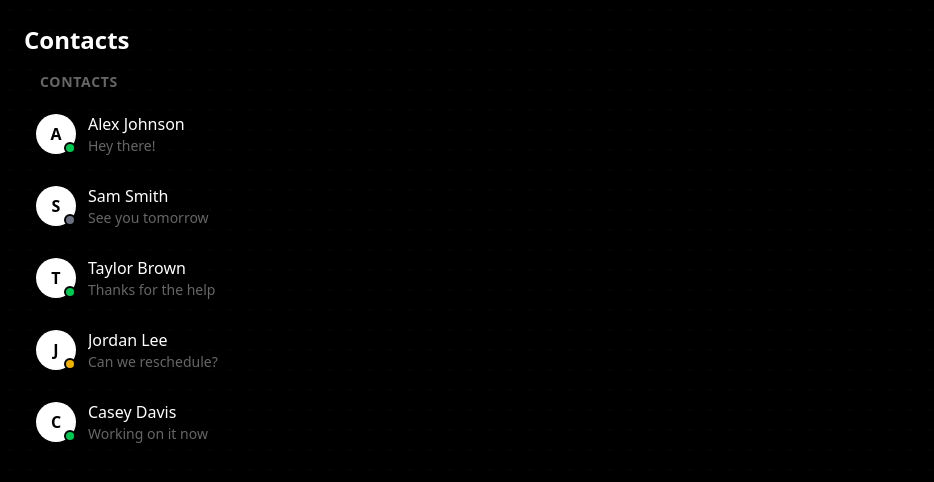
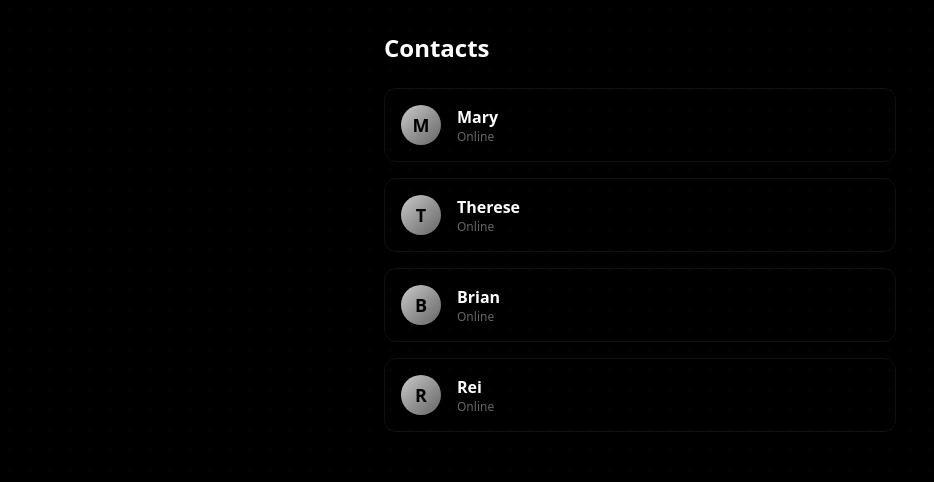
Before and after one commit to rei-naissance/Wired, a Next.js app in the folder wired/: page /contacts in a window 1280 px wide. Shown: the top 482 px of the page, without its empty margins (0-934 px from the left). Built offline with nearby package versions, Linux system fonts and the light colour scheme.

Commit message:
feat: update ContactsPage layout and display user list

```diff
--- a/wired/app/chats/[id]/page.tsx
+++ b/wired/app/chats/[id]/page.tsx
@@ -60,7 +60,7 @@ export default function ChatPage({ params }: ChatPageProps) {
         <div ref={messagesEndRef} />
       </div>
       {/* Message Input */}
-      <div className="px-8 pb-8">
+      <div>
         <MessageInput onSend={handleSend} />
       </div>
     </div>
--- a/wired/app/contacts/page.tsx
+++ b/wired/app/contacts/page.tsx
@@ -1,10 +1,22 @@
-import ContactsList from "@/components/ContactsList";
+import { chatUsers } from "../../lib/chatData";
 
 export default function ContactsPage() {
   return (
-    <div className="p-6">
-      <h1 className="text-2xl font-bold mb-4">Contacts</h1>
-      <ContactsList />
+    <div className="p-8 max-w-xl mx-auto">
+      <h1 className="text-2xl font-bold mb-6">Contacts</h1>
+      <ul className="space-y-4">
+        {chatUsers.map((user) => (
+          <li key={user.id} className="flex items-center gap-4 p-4 rounded-xl bg-card/60 border border-card-border shadow">
+            <div className="w-10 h-10 rounded-full bg-gradient-to-br from-primary/80 to-muted flex items-center justify-center text-lg font-bold text-background">
+              {user.name.charAt(0).toUpperCase()}
+            </div>
+            <div>
+              <div className="font-semibold text-foreground">{user.name}</div>
+              <div className="text-xs text-muted">Online</div>
+            </div>
+          </li>
+        ))}
+      </ul>
     </div>
   );
 }
```
